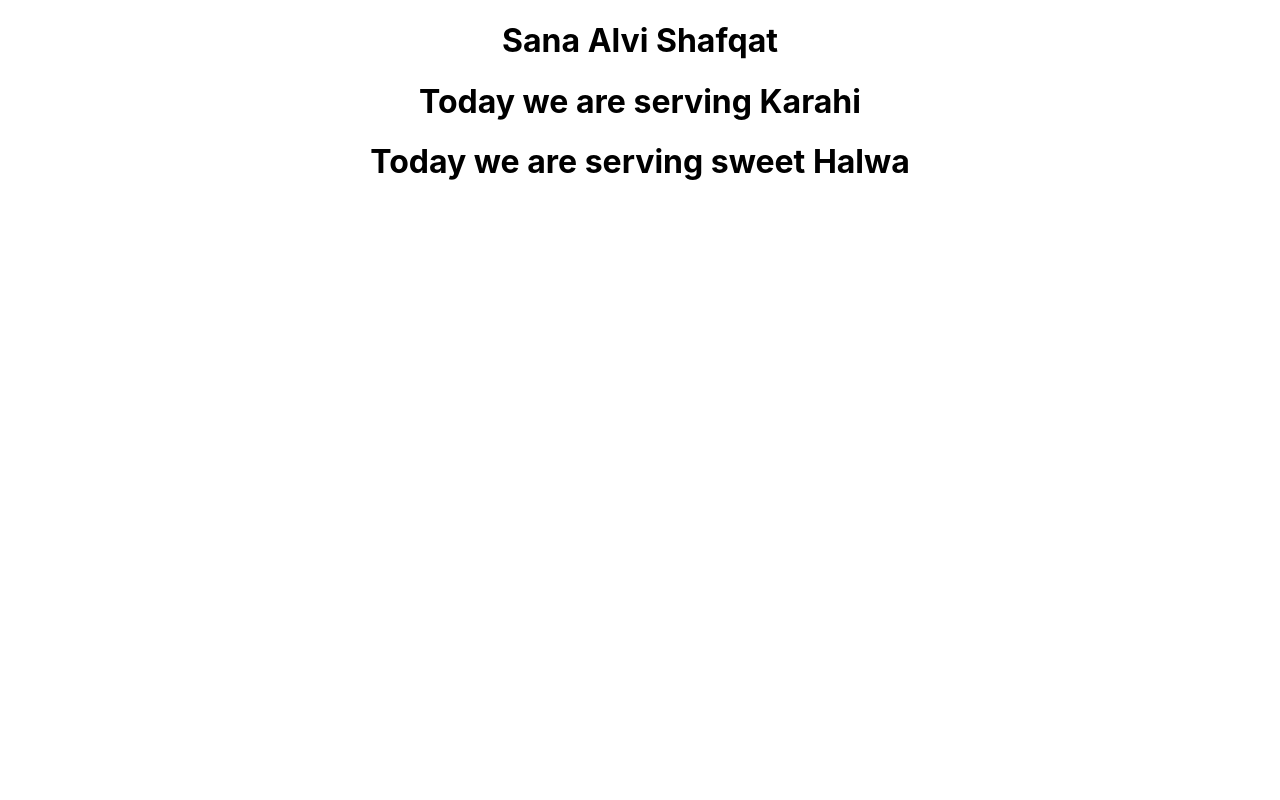
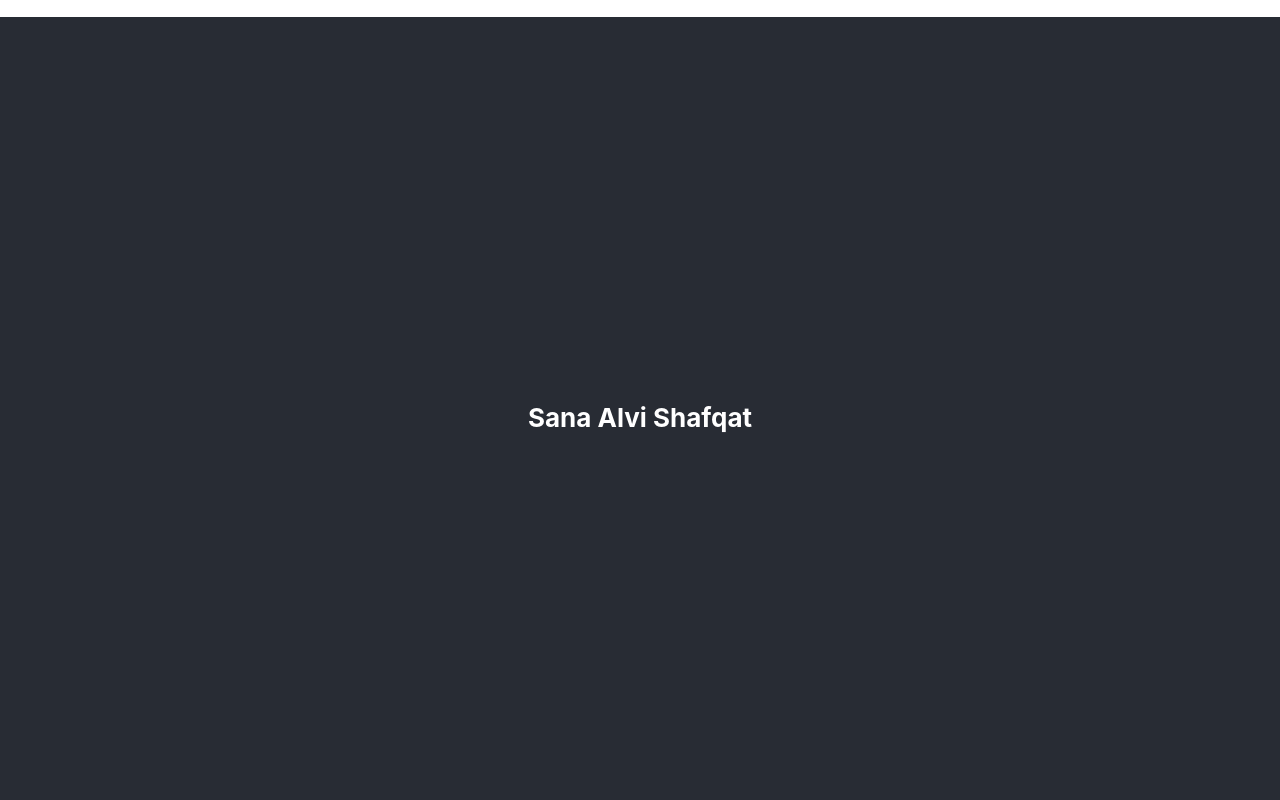
Before and after one commit to SanaAlvi/demo-app1, a React (Create React App) app: page / in a window 1280 px wide. Shown: the top 800 px of the page. Built offline with nearby package versions, Linux system fonts and the light colour scheme.

Commit message:
Update App.js

```diff
--- a/src/App.js
+++ b/src/App.js
@@ -5,7 +5,7 @@
 function App() {
   return  (
     <div className="App">
-         <h1>Sana Alvi Shafqat</h1>
+         <h1 className="App-header">Sana Alvi Shafqat</h1>
         <Dinner dishName="Karahi" sweetDish="Halwa" />
     </div>
   )
```
